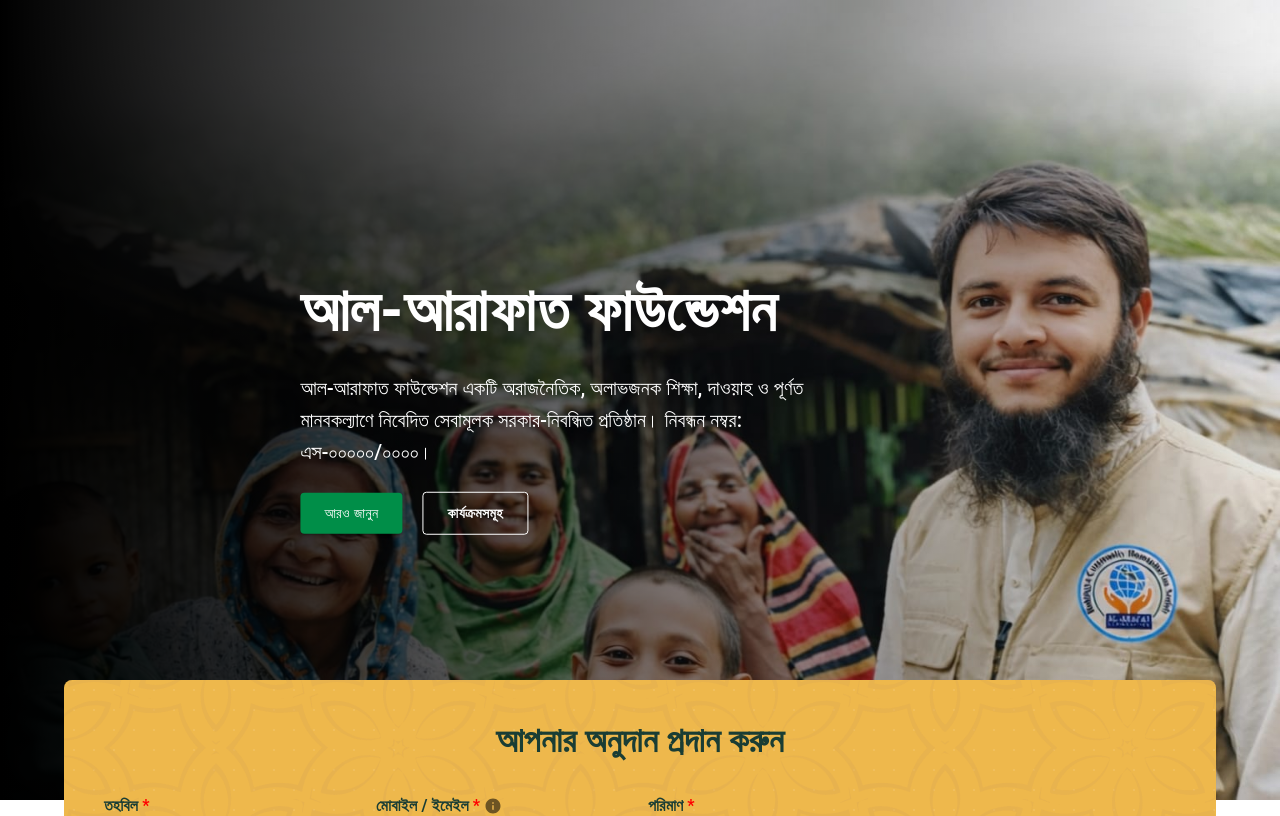
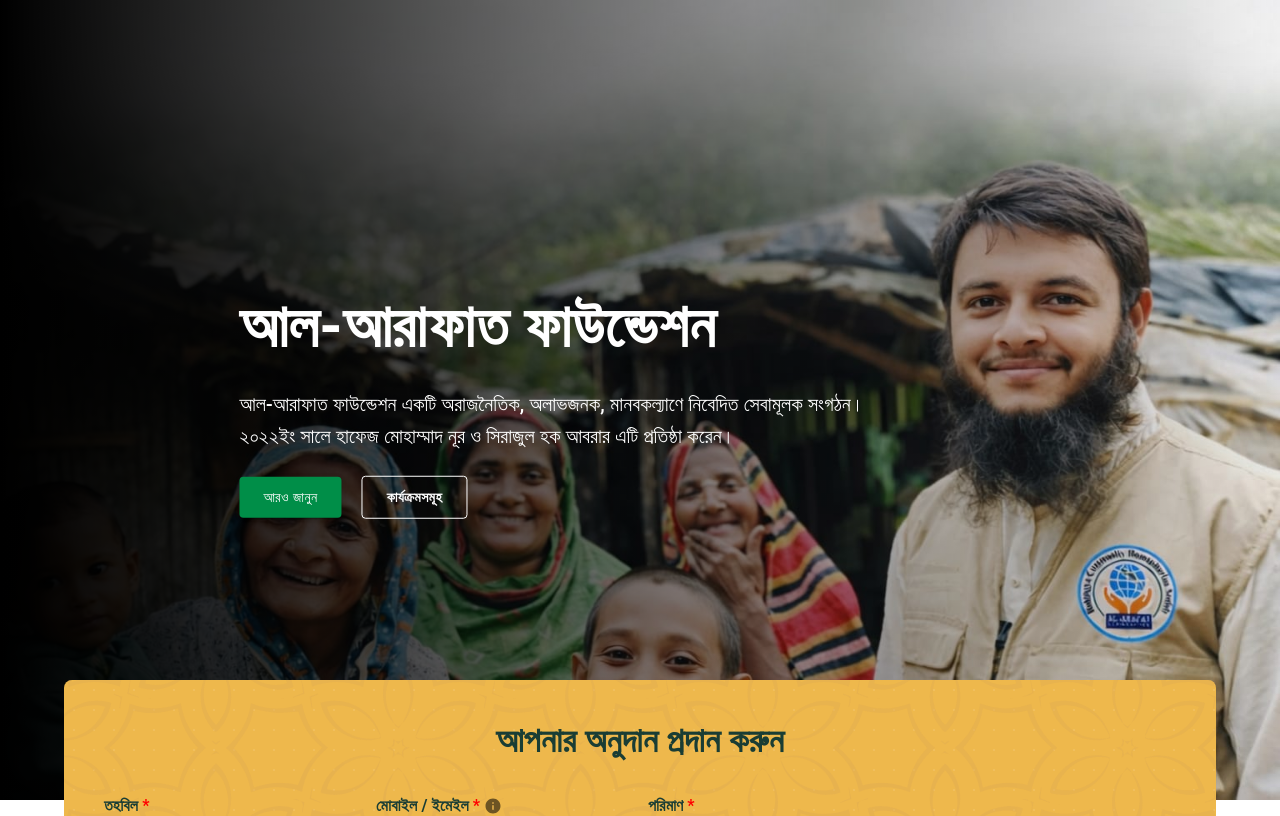
Before and after one commit to coders-rabbi/al-arafat, a Next.js app: page / in a window 1280 px wide. Shown: the top 816 px of the page. Built offline with nearby package versions, Linux system fonts and the light colour scheme; what @mui/material-nextjs would draw is missing.

Commit message:
Subtitle change

```diff
--- a/src/components/UI/HomePage/HeroSection/HeroSection.tsx
+++ b/src/components/UI/HomePage/HeroSection/HeroSection.tsx
@@ -53,11 +53,10 @@ const HeroSection = () => {
           আল-আরাফাত ফাউন্ডেশন
         </Typography>
         <Typography variant="h6" component="p" mt={2} color="white">
-          আল-আরাফাত ফাউন্ডেশন একটি অরাজনৈতিক, অলাভজনক শিক্ষা, দাওয়াহ ও পূর্ণত{" "}
-          <br />
-          মানবকল্যাণে নিবেদিত সেবামূলক সরকার-নিবন্ধিত প্রতিষ্ঠান। নিবন্ধন নম্বর:{" "}
-          <br />
-          এস-০০০০০/০০০০।
+          আল-আরাফাত ফাউন্ডেশন একটি অরাজনৈতিক, অলাভজনক, মানবকল্যাণে নিবেদিত
+          সেবামূলক সংগঠন। <br />
+          ২০২২ইং সালে হাফেজ মোহাম্মাদ নূর ও সিরাজুল হক আবরার
+          এটি প্রতিষ্ঠা করেন।
         </Typography>
         <Box mt={3}>
           <Button>আরও জানুন</Button>
```
